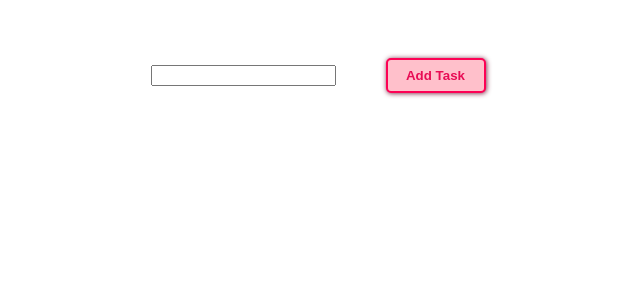
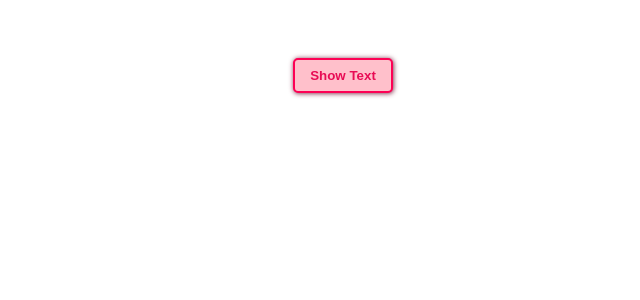
Before and after one commit to codewithmurali/first-react-app, a React (Create React App) app: page / in a window 1280 px wide. Shown: the top 300 px of the page, without its empty margins (297-937 px from the left). Built offline with nearby package versions, Linux system fonts and the light colour scheme.

Commit message:
After learning basics of useEffect

```diff
--- a/src/App.js
+++ b/src/App.js
@@ -1,65 +1,89 @@
 import "./style.css";
 import { useState } from "react";
-import { Task } from "./Task";
+import { Text } from "./Text";
+// import { Task } from "./Task";
 // import { Planets } from "./planets";
 
 function App() {
-  const [todoList, setTodoList] = useState([]);
-  const [newTask, setNewTask] = useState("");
+  const [showText, setShowText] = useState(false);
 
-  const handleChange = (event) => {
-    setNewTask(event.target.value);
-  };
-
-  const addTask = () => {
-    const task = {
-      id: todoList.length === 0 ? 1 : todoList[todoList.length - 1].id + 1,
-      taskName: newTask,
-      completed: false,
-    };
-
-    setTodoList([...todoList, task]);
-  };
-  const completeTask = (id) => {
-    setTodoList(
-      todoList.map((task) => {
-        if (task.id === id) {
-          return { ...task, completed: true };
-        } else {
-          return task;
-        }
-      })
-    );
-  };
-
-  const deleteTask = (id) => {
-    setTodoList(todoList.filter((task) => task.id !== id));
-  };
   return (
     <div className="App">
-      <div className="addTask">
-        <input type="text" onChange={handleChange} />
-        <button onClick={addTask}>Add Task</button>
-      </div>
-      <div className="list">
-        {todoList.map((task) => {
-          return (
-            <Task
-              taskName={task.taskName}
-              id={task.id}
-              completed={task.completed}
-              deleteTask={deleteTask}
-              completeTask={completeTask}
-            />
-          );
-        })}
-      </div>
+      <button
+        onClick={() => {
+          setShowText(!showText);
+        }}
+      >
+        Show Text
+      </button>
+      {showText && <Text />}
     </div>
   );
 }
 
 export default App;
 
+// ____________ USE STATE _____________
+//
+//
+// Mounting, Updating, UnMounting => This the react component "Life Cycle"
+//
+// const [todoList, setTodoList] = useState([]);
+// const [newTask, setNewTask] = useState("");
+
+// const handleChange = (event) => {
+//   setNewTask(event.target.value);
+// };
+
+// const addTask = () => {
+//   const task = {
+//     id: todoList.length === 0 ? 1 : todoList[todoList.length - 1].id + 1,
+//     taskName: newTask,
+//     completed: false,
+//   };
+
+//   setTodoList([...todoList, task]);
+// };
+// const completeTask = (id) => {
+//   setTodoList(
+//     todoList.map((task) => {
+//       if (task.id === id) {
+//         return { ...task, completed: true };
+//       } else {
+//         return task;
+//       }
+//     })
+//   );
+// };
+
+// const deleteTask = (id) => {
+//   setTodoList(todoList.filter((task) => task.id !== id));
+// };
+// return (
+//   <div className="App">
+//     <div className="addTask">
+//       <input type="text" onChange={handleChange} />
+//       <button onClick={addTask}>Add Task</button>
+//     </div>
+//     <div className="list">
+//       {todoList.map((task) => {
+//         return (
+//           <Task
+//             taskName={task.taskName}
+//             id={task.id}
+//             completed={task.completed}
+//             deleteTask={deleteTask}
+//             completeTask={completeTask}
+//           />
+//         );
+//       })}
+//     </div>
+//   </div>
+// );
+//
+//
+//
+//
 //_______Display Planets____________
 //
 // const planets = [
--- /dev/null
+++ b/src/Text.js
@@ -0,0 +1,31 @@
+import React from "react";
+import { useState, useEffect } from "react";
+
+export const Text = () => {
+  //____________ use effect _____________
+  //
+  //
+  //
+  const [text, setText] = useState("");
+
+  useEffect(() => {
+    console.log("Component Mounted");
+
+    return () => {
+      console.log("Component Unmounted");
+    };
+  }, [text]);
+
+  return (
+    <div>
+      <input
+        type="text"
+        onChange={(event) => {
+          setText(event.target.value);
+        }}
+      />
+
+      <h1>{text}</h1>
+    </div>
+  );
+};
```
